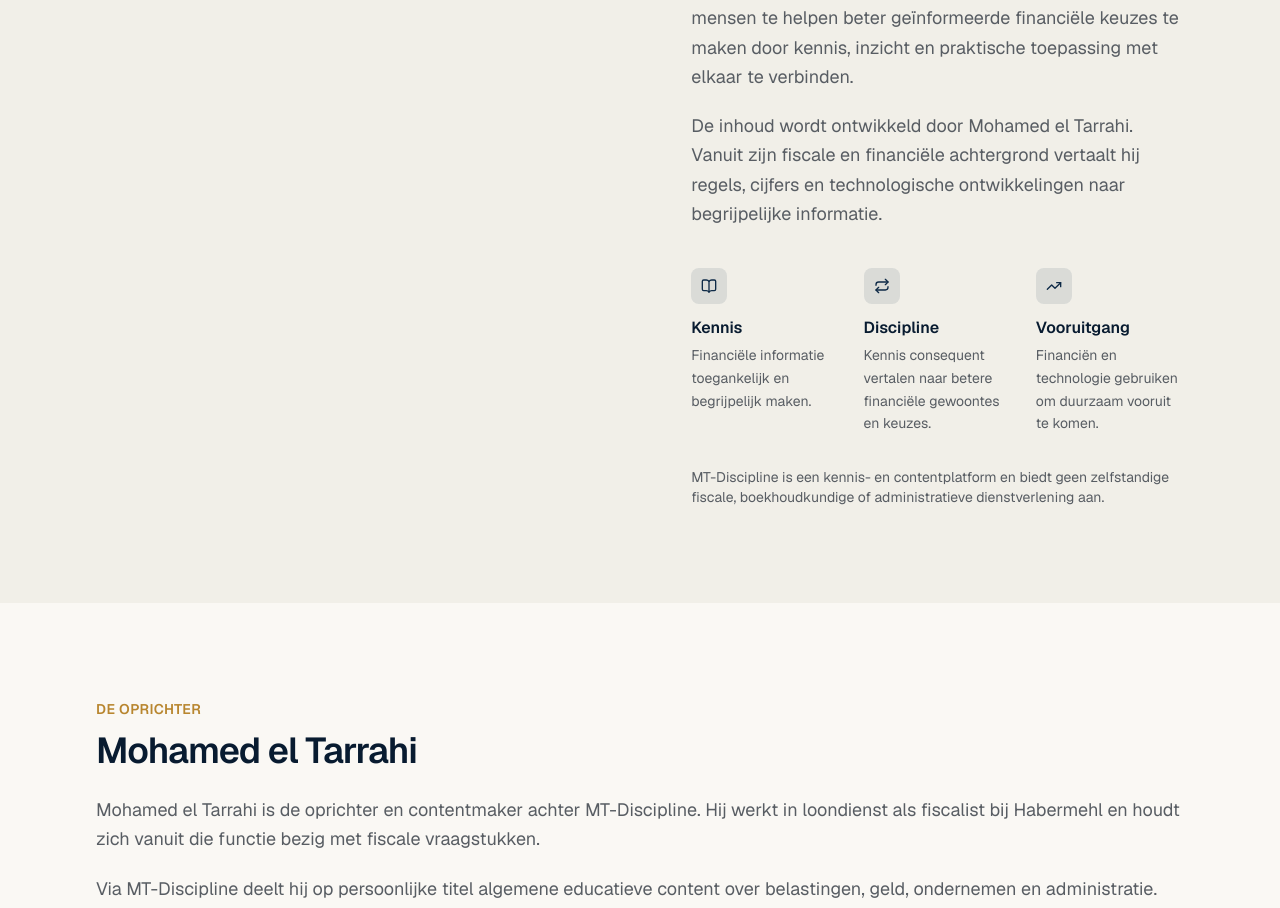
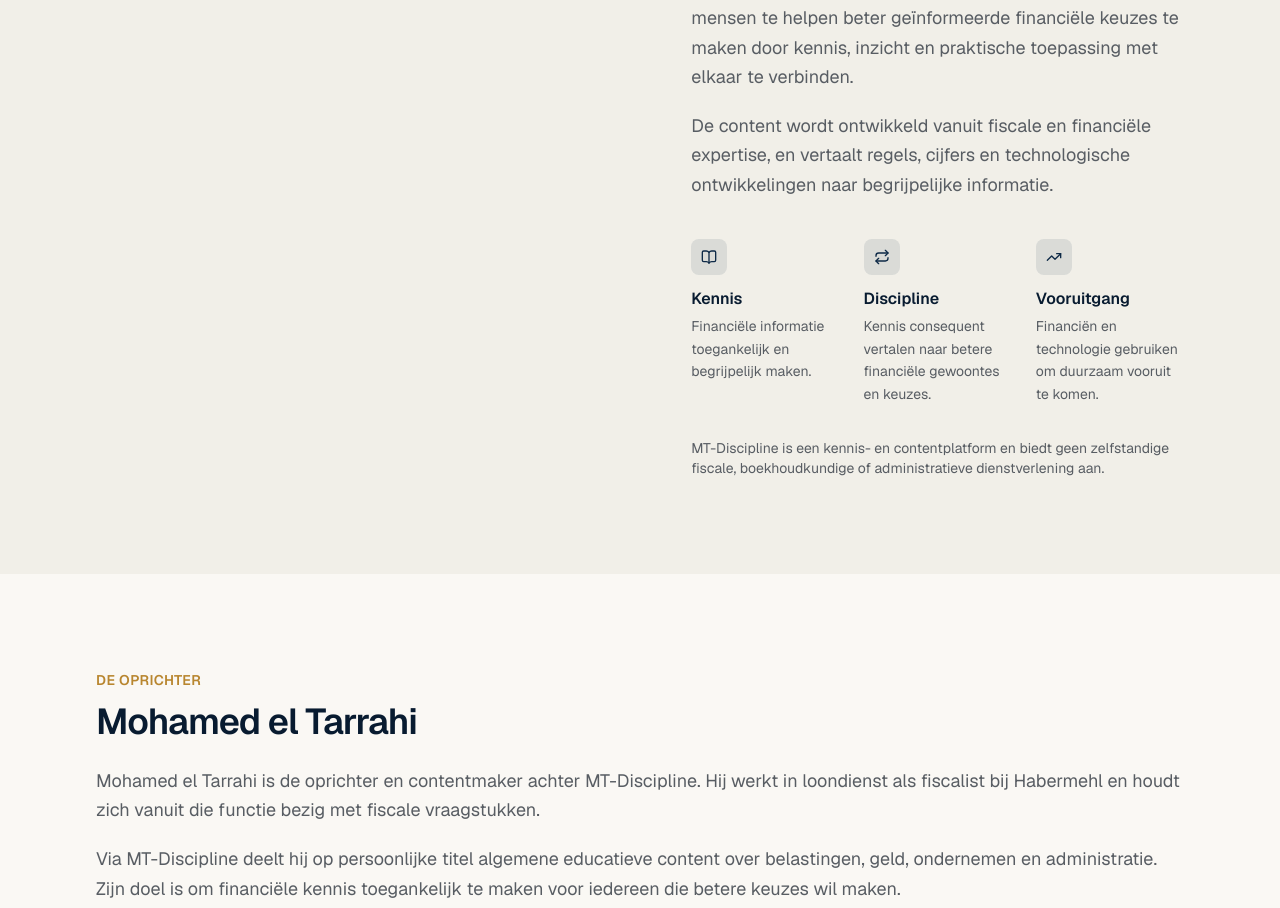
Before and after one commit to meltarrahi/mt-discipline, a Next.js app: page /over-mt-discipline in a window 1280 px wide. Shown: the part 809-1717 px from the top of the page. Built offline with nearby package versions, Linux system fonts and the light colour scheme.

Commit message:
Revise content development description for clarity
Updated the description of content development to emphasize expertise.

```diff
--- a/src/components/sections/AboutBrandSection.tsx
+++ b/src/components/sections/AboutBrandSection.tsx
@@ -36,9 +36,8 @@ export function AboutBrandSection() {
               inzicht en praktische toepassing met elkaar te verbinden.
             </p>
             <p>
-              De inhoud wordt ontwikkeld door {siteConfig.founderName}. Vanuit zijn fiscale en
-              financiële achtergrond vertaalt hij regels, cijfers en technologische
-              ontwikkelingen naar begrijpelijke informatie.
+              De content wordt ontwikkeld vanuit fiscale en financiële expertise, en vertaalt
+              regels, cijfers en technologische ontwikkelingen naar begrijpelijke informatie.
             </p>
           </div>
 
```
